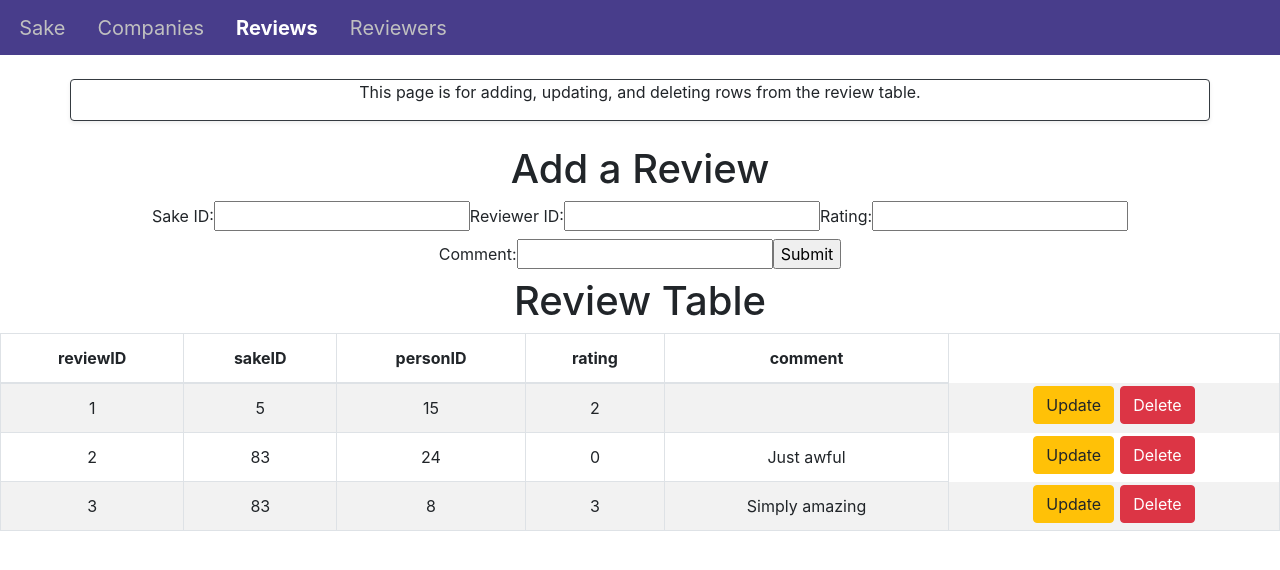
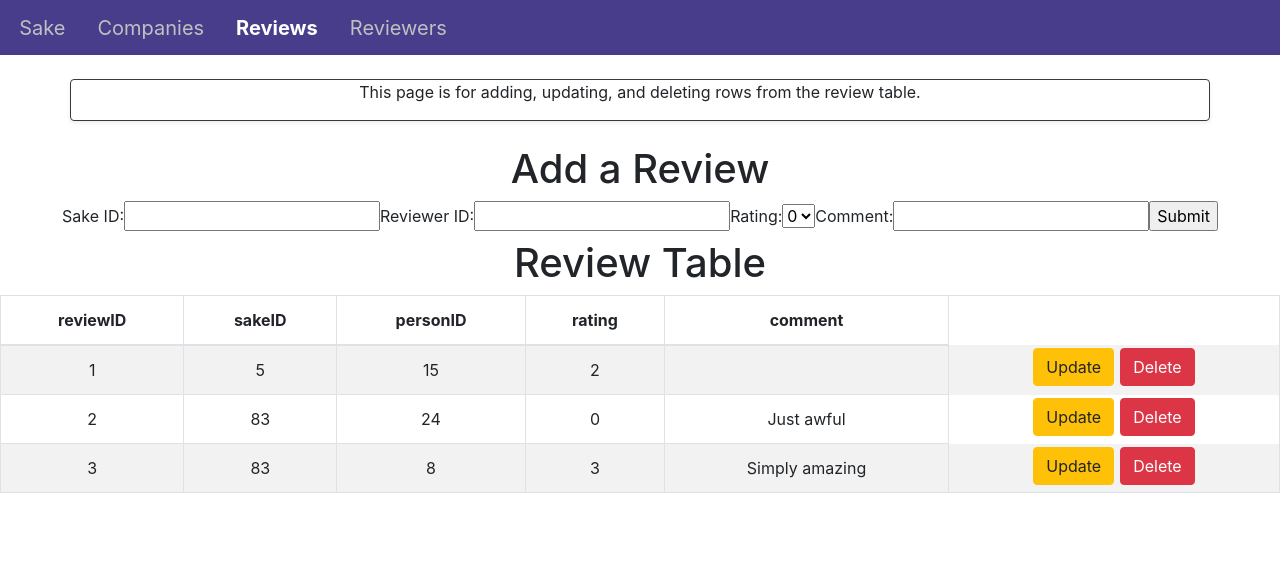
Before and after one commit to yusura18/CS340-Project, a React (Create React App) app in the folder my-app/: page /review in a window 1280 px wide. Shown: the top 570 px of the page. Built offline with nearby package versions, Linux system fonts and the light colour scheme.

Commit message:
made rating a dropdown

```diff
--- a/my-app/src/components/ReviewForm.js
+++ b/my-app/src/components/ReviewForm.js
@@ -15,7 +15,7 @@ class ReviewForm extends React.Component {
     this.state = {
 			sakeID: '',
 			personID: '',
-			rating: '',
+			rating: 0,
             comment: ''
 		};
     this.handleInputChange = this.handleInputChange.bind(this);
@@ -37,8 +37,6 @@ class ReviewForm extends React.Component {
     event.preventDefault();
   }
 
-
-
 	render() {
 		return (
 			<div>
@@ -54,8 +52,12 @@ class ReviewForm extends React.Component {
 					</label>
 					<label>
                         Rating:
-                        {/* TODO: Add range limits on the input */}
-						<input type="number" name="rating" value={this.state.rating} onChange={this.handleInputChange}/>
+						<select value={this.state.rating} name='rating' onChange={this.handleInputChange}>
+							<option value={0}>0</option>
+							<option value={1}>1</option>
+							<option value={2}>2</option>
+							<option value={3}>3</option>
+						</select>
 					</label>
 					<label>
 						Comment:
```
